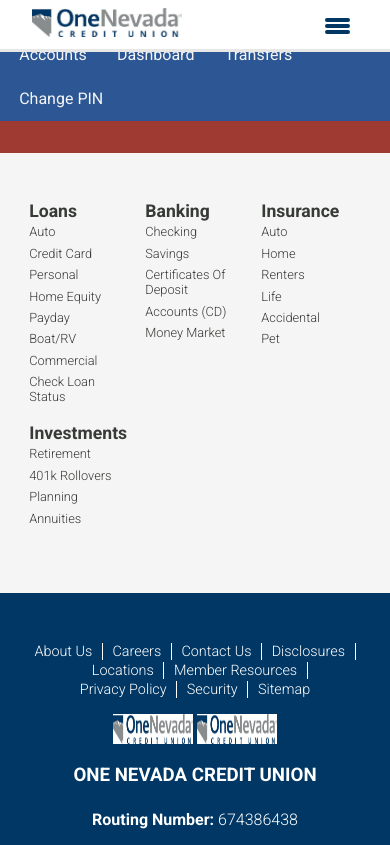
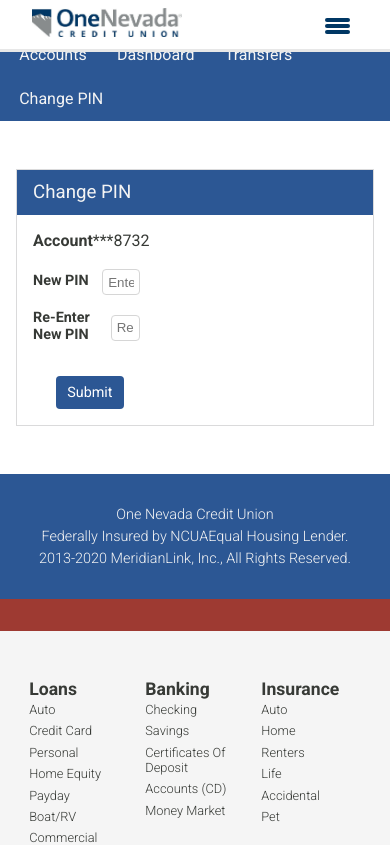
Before and after one commit to anthonyamaro15/nv-credit-union, a React (Create React App) app: page /account/changePin in a window 390 px wide. Shown: the top 845 px of the page. Built offline with nearby package versions, Linux system fonts and the light colour scheme; no server answers.

Commit message:
feat(change-pin): add change pin component
created new component with validation and styles, no media queries yet

```diff
--- /dev/null
+++ b/src/components/userDashboard/ChangePin.tsx
@@ -0,0 +1,59 @@
+import { useForm } from 'react-hook-form';
+
+const ChangePin = () => {
+   const { register, handleSubmit, errors } = useForm({
+      mode: 'onBlur'
+   });
+
+   const onSubmit = () => {
+      console.log('submitting');
+   }
+
+   return (
+      <div className="Transfers">
+         <div className="Account">
+            <h3>change PIN</h3>
+
+            <form className="change-pin-form" onSubmit={handleSubmit(onSubmit)}>
+               <p className="account-number">account<span>***8732</span></p>
+               <label htmlFor="newPin">new PIN
+                  <input
+                     type="text"
+                     id="newPin"
+                     name="newPin"
+                     placeholder="Enter New PIN"
+                     ref={register({ required: true})}
+                  />
+                  <p className="pin-error">{errors.newPin && "Required field"}</p>
+               </label>
+               <label htmlFor="reEnterNewPin">Re-Enter New PIN
+                  <input
+                     type="text"
+                     id="reEnterNewPin"
+                     name="reEnterNewPin"
+                     placeholder="Re-Enter New PIN"
+                     ref={register({ required: true})}
+                  />
+                  <p className="pin-error">{errors.reEnterNewPin && "Required field"}</p>
+               </label>
+               <div className="btn-wrapper">
+                  <button type="submit">submit</button>
+               </div>
+
+            </form>
+
+         </div>
+         <div className="form-footer">
+            <span>One Nevada Credit Union</span>
+            <div className="more-info">
+               <a href="www.example.com">Federally Insured by NCUA</a>
+               <a href="www.example.com">Equal Housing Lender.</a>
+            </div>
+            <span>2013-2020 MeridianLink, Inc., All Rights Reserved.</span>
+         </div>
+      </div>
+
+   )
+}
+
+export default ChangePin;
--- a/src/components/userDashboard/DashboardNavbar.tsx
+++ b/src/components/userDashboard/DashboardNavbar.tsx
@@ -7,7 +7,7 @@
          <Link to="/account/summary">accounts</Link>
          <Link to="/account/dashboard">dashboard</Link>
          <Link to="/account/transfer">transfers</Link>
-         <Link to="/account/change-pin">change PIN</Link>
+         <Link to="/account/changePin">change PIN</Link>
       </nav>
    )
 }
--- a/src/components/userDashboard/MainUserDashboard.tsx
+++ b/src/components/userDashboard/MainUserDashboard.tsx
@@ -1,6 +1,7 @@
 import React from 'react';
 import { Route } from 'react-router-dom';
 import Account from './Account';
+import ChangePin from './ChangePin';
 import Dashboard from './Dashboard';
 import DashboardNavbar from './DashboardNavbar';
 import Transfers from './Transfers';
@@ -20,6 +21,9 @@
             <Route path="/account/transfer" exact>
                <Transfers />
             </Route>
+            <Route path="/account/changePin" exact>
+               <ChangePin />
+            </Route>
          </div>
       </div>
    )
--- a/src/index.scss
+++ b/src/index.scss
@@ -28,6 +28,7 @@
 @import "./sass/userDashboard/account";
 @import "./sass/userDashboard/dashboard";
 @import "./sass/userDashboard/transfer";
+@import "./sass/userDashboard/changePin";
 
 @import "./sass/account/createAccountForms/personalInformation";
 @import "./sass/account/createAccountForms/formFooter";
--- /dev/null
+++ b/src/sass/userDashboard/_changePin.scss
@@ -0,0 +1,99 @@
+.Transfers {
+  .Account {
+    border: 1px solid rgb(218, 218, 219);
+    margin: 3rem 1rem;
+    h3 {
+      background: $dark-blue;
+      color: $white;
+      font-weight: normal;
+      padding: 0.7rem 1rem;
+    }
+
+    form {
+      margin: 1rem;
+
+      label {
+        text-transform: capitalize;
+        font-weight: bold;
+        font-size: 0.9rem;
+        position: relative;
+        select {
+          display: block;
+          width: 100%;
+          padding: 0.3rem;
+          margin-top: 0.7rem;
+          border: 1px solid rgb(214, 214, 214);
+          border-radius: 4px;
+        }
+
+        .transfer-error {
+          position: absolute;
+          color: red;
+          top: 2.6rem;
+          right: 72%;
+          font-weight: normal;
+          font-size: 0.9rem;
+        }
+
+        input {
+          margin-top: 0.7rem;
+        }
+      }
+      button {
+        margin-top: 1rem;
+      }
+    }
+
+    .transfer-form {
+      //  border: 1px solid red;
+      label {
+        @include flexProps(space-between);
+        align-items: center;
+        select {
+          width: 80%;
+          margin-bottom: 0.7rem;
+        }
+
+        input {
+          width: 80%;
+          padding: 0.3rem;
+          border: 1px solid rgb(214, 214, 214);
+          border-radius: 4px;
+        }
+      }
+
+      .btn-wrapper {
+        width: 60%;
+        margin: 0.7rem auto;
+
+        button {
+          @include mainButton($dark-blue, 0.5rem 0.7rem);
+          font-size: 0.9rem;
+        }
+      }
+    }
+  }
+
+  .form-footer {
+    text-align: center;
+    padding: 2rem;
+    font-size: 0.9rem;
+    font-weight: 300;
+
+    color: $white;
+    background: $dark-blue;
+    a {
+      color: $white;
+    }
+
+    span {
+      &:first-child {
+        margin-bottom: 0.3rem;
+      }
+
+      &:last-child {
+        margin-top: 0.3rem;
+      }
+    }
+  }
+}
--- a/src/sass/userDashboard/_transfer.scss
+++ b/src/sass/userDashboard/_transfer.scss
@@ -1,70 +1,46 @@
 .Transfers {
   .Account {
-    border: 1px solid rgb(218, 218, 219);
-    margin: 3rem 1rem;
-    h3 {
-      background: $dark-blue;
-      color: $white;
-      font-weight: normal;
-      padding: 0.7rem 1rem;
-    }
+    .change-pin-form {
+      width: 30%;
 
-    form {
-      margin: 1rem;
-
-      label {
+      .account-number {
+        @include flexProps(space-between);
         text-transform: capitalize;
         font-weight: bold;
-        font-size: 0.9rem;
-        position: relative;
-        select {
-          display: block;
-          width: 100%;
-          padding: 0.3rem;
-          margin-top: 0.7rem;
-          border: 1px solid rgb(214, 214, 214);
-          border-radius: 4px;
-        }
+        margin-bottom: 0.5rem;
 
-        .transfer-error {
-          position: absolute;
-          color: red;
-          top: 2.6rem;
-          right: 72%;
+        span {
           font-weight: normal;
-          font-size: 0.9rem;
-        }
-
-        input {
-          margin-top: 0.7rem;
         }
       }
-      button {
-        margin-top: 1rem;
-      }
-    }
-
-    .transfer-form {
-      //  border: 1px solid red;
       label {
         @include flexProps(space-between);
         align-items: center;
-        select {
-          width: 80%;
-          margin-bottom: 0.7rem;
-        }
+        position: relative;
 
         input {
-          width: 80%;
+          width: 35%;
           padding: 0.3rem;
           border: 1px solid rgb(214, 214, 214);
           border-radius: 4px;
+          margin-bottom: 0.5rem;
+        }
+
+        .pin-error {
+          position: absolute;
+          color: red;
+          top: 2.5rem;
+          left: 65%;
+          font-weight: normal;
+          font-size: 0.8rem;
         }
       }
 
       .btn-wrapper {
-        width: 60%;
+        width: 70%;
         margin: 0.7rem auto;
+
+        @include flexProps(flex-end);
 
         button {
           @include mainButton($dark-blue, 0.5rem 0.7rem);
@@ -73,27 +49,4 @@
       }
     }
   }
-
-  .form-footer {
-    text-align: center;
-    padding: 2rem;
-    font-size: 0.9rem;
-    font-weight: 300;
-
-    color: $white;
-    background: $dark-blue;
-    a {
-      color: $white;
-    }
-
-    span {
-      &:first-child {
-        margin-bottom: 0.3rem;
-      }
-
-      &:last-child {
-        margin-top: 0.3rem;
-      }
-    }
-  }
 }
```
Also changed, not shown: src/components/userDashboard/Transfers.tsx (+17 -3 lines), src/components/userDashboard/transfersAndPayments/TransfersLoans.tsx (+17 -3 lines).
